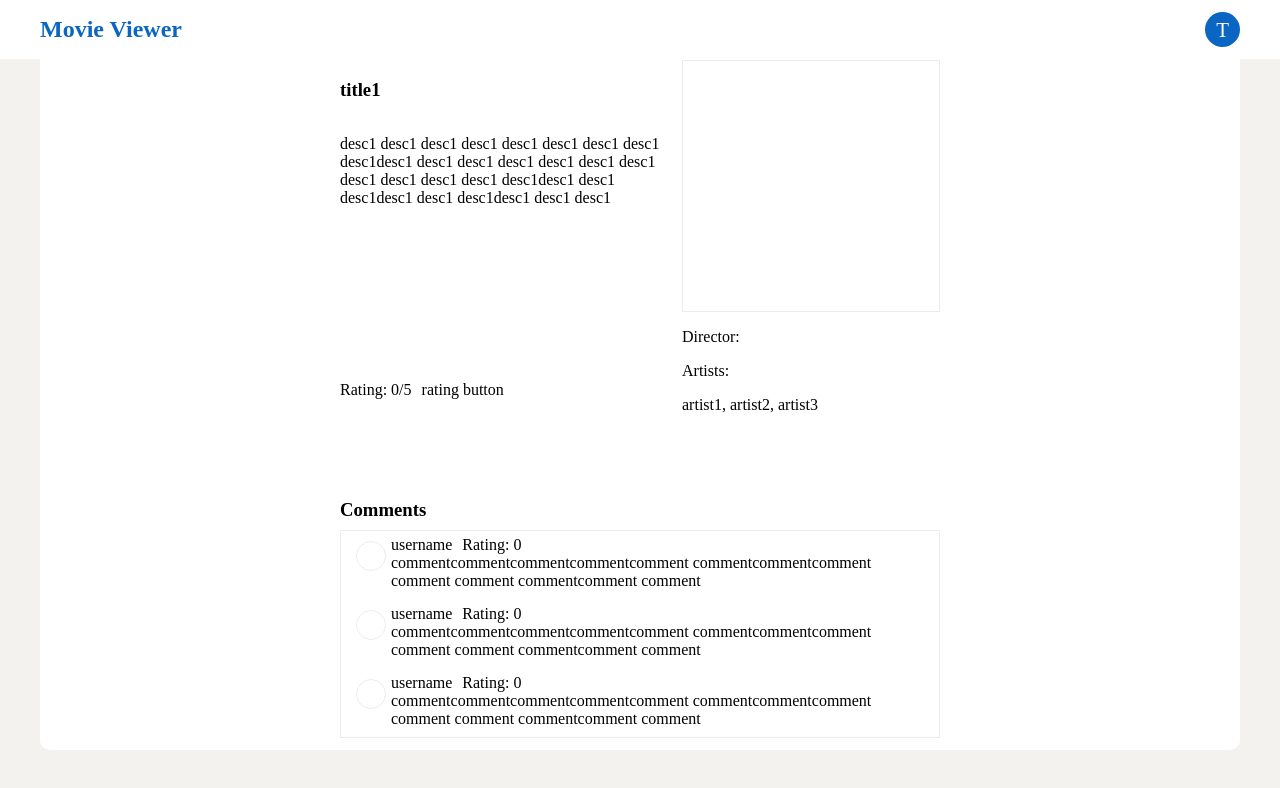
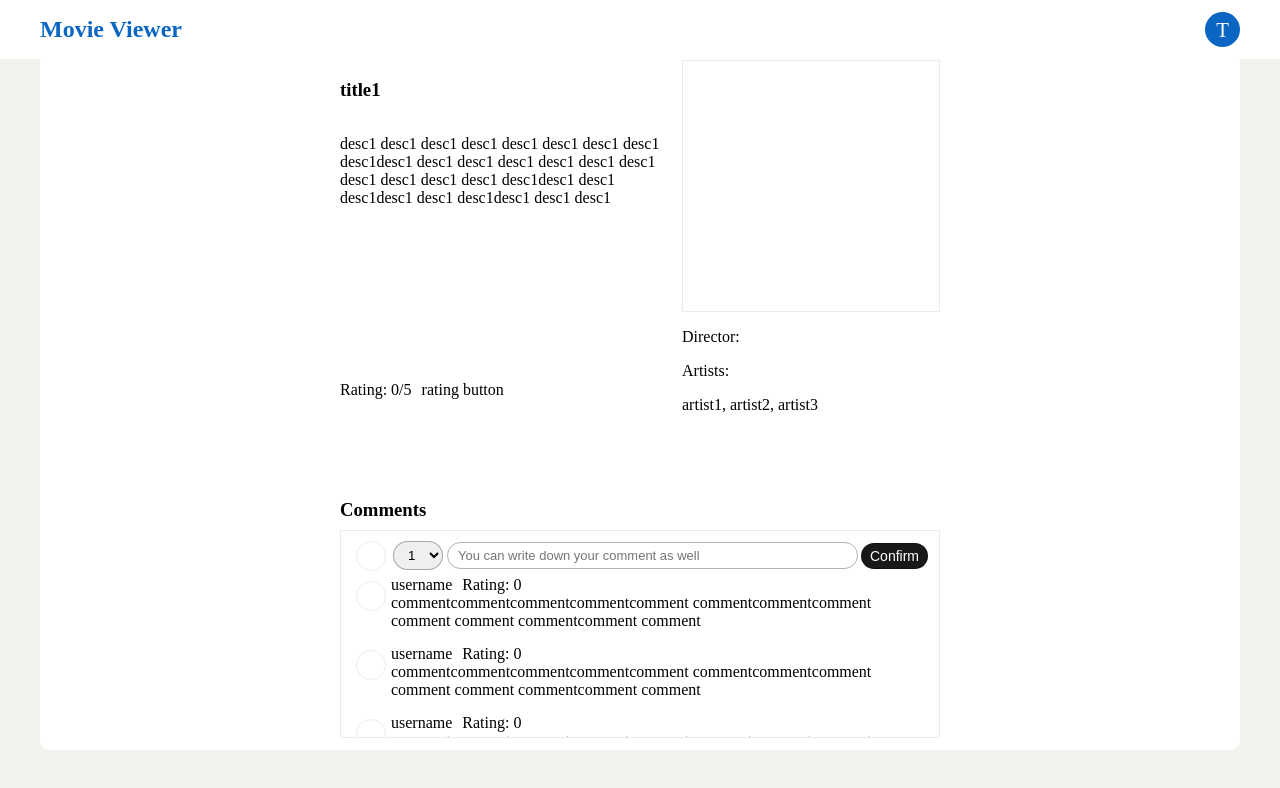
Before and after one commit to takuma0531/movie-viewer-client, a React app: page / in a window 1280 px wide. Both pictures are taken after a click on the element 640 px from the left and 575 px from the top of the page. Shown: the top 788 px of the page. Built offline with nearby package versions, Linux system fonts and the light colour scheme.

Commit message:
add comment input field with rating

```diff
--- a/src/components/modal/content/UpdateUserProfile.tsx
+++ b/src/components/modal/content/UpdateUserProfile.tsx
@@ -31,7 +31,7 @@ export default function UpdateUserProfile({ onClose }: Props) {
     </option>
   ));
 
-  const handleSubmitting = (e: any) => {
+  const handleSubmitting = (e: React.FormEvent<HTMLFormElement>) => {
     e.preventDefault();
     console.log(user);
     console.log("update user");
--- /dev/null
+++ b/src/components/section/CommentInputField.tsx
@@ -0,0 +1,118 @@
+import React, { useState } from "react";
+import styled from "styled-components";
+import { Button, InputField, Select } from "../form";
+import {
+  InputFieldName,
+  InputFieldType,
+  ButtonText,
+  InputFieldLabel,
+} from "@/enums/form";
+import { Colors } from "@/enums/style";
+import { Rating } from "@/typings/models/rating";
+import { Comment } from "@/typings/models/comment";
+
+export default function CommentInputField() {
+  const [rating, setRating] = useState<Rating>({
+    point: 1,
+  });
+  const [comment, setComment] = useState<Comment>({
+    text: "",
+  });
+  const ratingScale = [1, 2, 3, 4, 5];
+
+  const renderRatingOptions = ratingScale.map(
+    (point: number, index: number) => <option key={index}>{point}</option>
+  );
+
+  const handleSubmitting = (e: React.FormEvent<HTMLFormElement>) => {
+    e.preventDefault();
+    console.log("submit rating or comment data");
+  };
+
+  return (
+    <CommentInputFieldContainer>
+      <div className="left">
+        <div className="icon"></div>
+      </div>
+      <div className="right">
+        <FormContainer onSubmit={(e) => handleSubmitting(e)}>
+          <Select
+            name={InputFieldName.COMMENT}
+            isLabelRequired={false}
+            selectValue={rating?.point}
+            onChange={(e: any) =>
+              setRating((prevState: Rating) => ({
+                ...prevState,
+                point: e.target.value,
+              }))
+            }
+            options={renderRatingOptions}
+            borderRadius={"20px"}
+          />
+          <InputField
+            name={InputFieldName.COMMENT}
+            type={InputFieldType.TEXT}
+            value={comment.text!}
+            isLabelRequired={false}
+            onChange={(e) =>
+              setComment((prevState: Comment) => ({
+                ...prevState,
+                text: e.target.value,
+              }))
+            }
+            isRequired={false}
+            borderRadius={"20px"}
+            placeHolder={"You can write down your comment as well"}
+            fontSize={"13px"}
+          />
+          <Button
+            padding={"4px 8px"}
+            text={ButtonText.CONFIRM}
+            borderRadius={"20px"}
+            color={Colors.WHITE}
+            backgroundColor={Colors.BLACK}
+            backgroundColorOnHover={Colors.LIGHT_BLACK}
+            fontSize={"14px"}
+            fontWeight={"500"}
+          />
+        </FormContainer>
+      </div>
+    </CommentInputFieldContainer>
+  );
+}
+
+const CommentInputFieldContainer = styled.div`
+  display: flex;
+  flex-direction: row;
+  margin: 0 10px;
+  align-items: center;
+
+  .left {
+    .icon {
+      border: 1px solid ${Colors.WHITE_GRAY};
+      border-radius: 50%;
+      width: 30px;
+      height: 30px;
+      margin: 5px;
+    }
+  }
+
+  .right {
+    width: 100%;
+  }
+`;
+
+const FormContainer = styled.form`
+  width: 100%;
+  display: flex;
+  align-items: center;
+  justify-content: space-between;
+
+  * {
+    margin: 0 1px;
+  }
+
+  *:nth-of-type(2) {
+    flex-basis: 80%;
+  }
+`;
--- a/src/components/section/CommentList.tsx
+++ b/src/components/section/CommentList.tsx
@@ -1,11 +1,12 @@
 import React from "react";
 import styled from "styled-components";
-import { Colors } from "@/enums/style";
 import CommentRow from "./CommentRow";
+import CommentInputField from "./CommentInputField";
 
 export default function CommentList() {
   return (
     <CommentListContainer>
+      <CommentInputField />
       <CommentRow />
       <CommentRow />
       <CommentRow />
--- a/src/enums/form/index.ts
+++ b/src/enums/form/index.ts
@@ -5,6 +5,7 @@ export enum InputFieldName {
   COUNTRY = "country",
   AGE = "age",
   GENDER = "gender",
+  COMMENT = "comment",
 }
 
 export enum InputFieldType {
```
